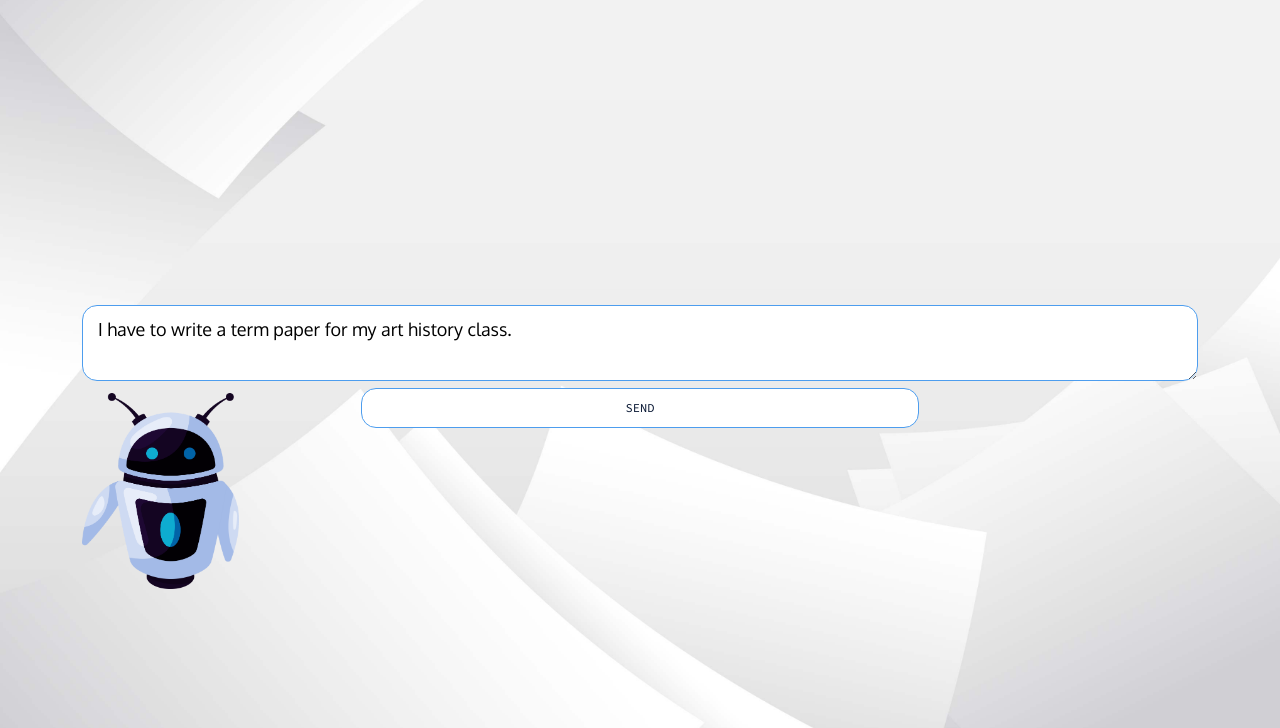
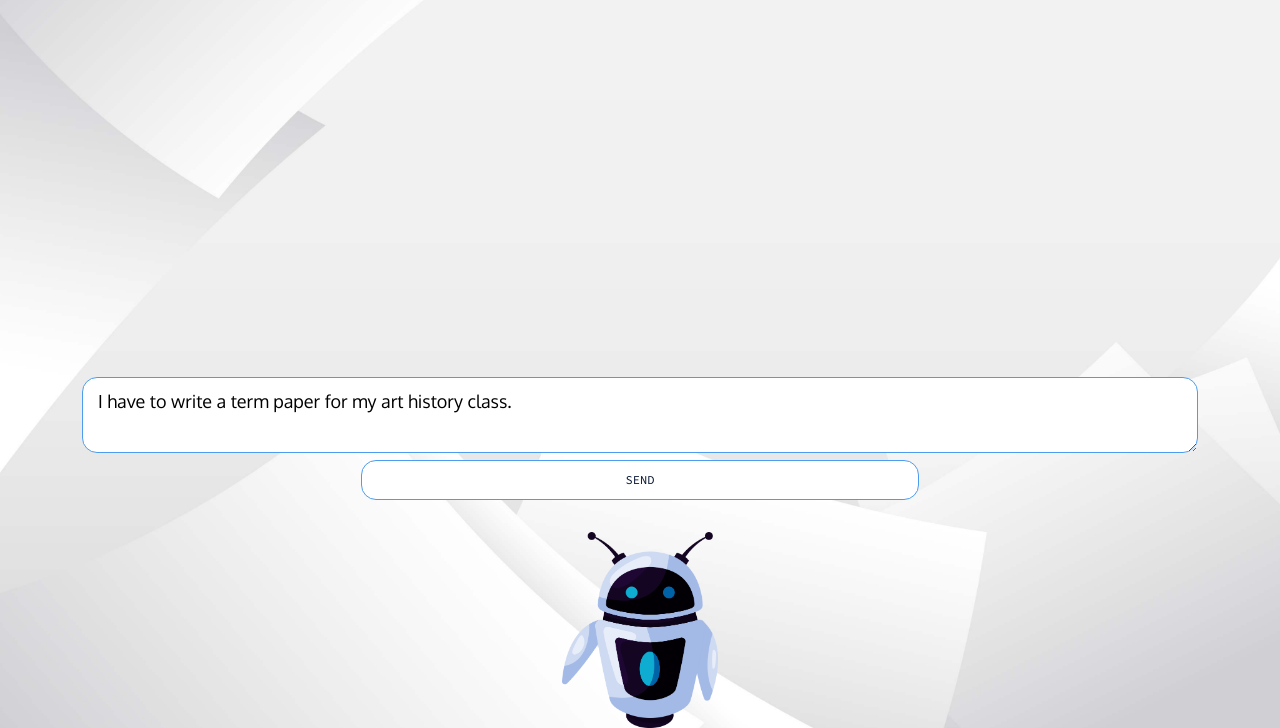
Before and after one commit to mchartkoff/ai_dakota, a website: page client/chat.html in a window 1280 px wide. Shown: the part 122-850 px from the top of the page. Drawn offline with nearby package versions, Linux system fonts and the light colour scheme.

Commit message:
updated chat,html

```diff
--- a/client/chat.html
+++ b/client/chat.html
@@ -17,30 +17,32 @@
 </head>
 
 <body class="background">
-
+    <div class="container">
         <nav>
             <img src="../images/hamburger-menu-more-svgrepo-com.svg" class="nav">
         </nav>
-        <div class="container">
+
+        <div class="chatarea col-12">
             <div class="text-bubble center">
 
             </div>
 
-            <div class="chatarea content-chat">
-
-        <div class="input-area text-center">
+            <div class="input-area text-center">
                 <textarea type="text" class="blue-border center" placeholder="Tell me a bit about what you’re overwhelmed with today."></textarea>
                 <button class="btn">SEND</button>
 
             </div>
-        <div class="robot center">
 
-            <img src="../images/robot2.png" class="big-robot img-responsive" alt="Dakota Robot chat" />
+
+
         </div>
-    </div>
+
+        <div class="robot col-12 center text-center">
+
+            <img src="../images/robot2.png" class="big-robot" alt="Dakota Robot chat" />
+        </div>
 
     </div>
-</div>
     <script src="https://cdn.jsdelivr.net/npm/bootstrap@5.3.2/dist/js/bootstrap.bundle.min.js" integrity="sha384-C6RzsynM9kWDrMNeT87bh95OGNyZPhcTNXj1NW7RuBCsyN/o0jlpcV8Qyq46cDfL" crossorigin="anonymous"></script>
     <script src="script.js"></script>
     <script type="text/javascript" src="../server/prompt.json"></script>
```
